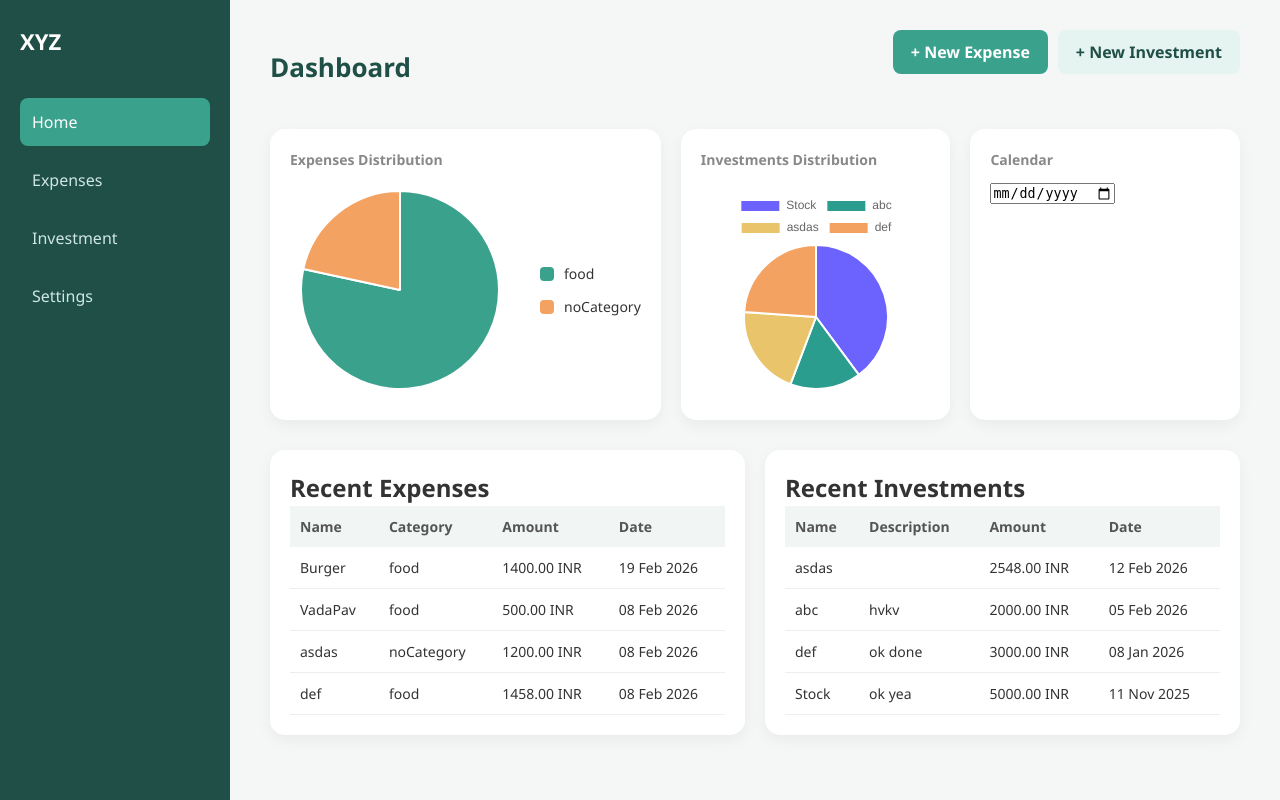
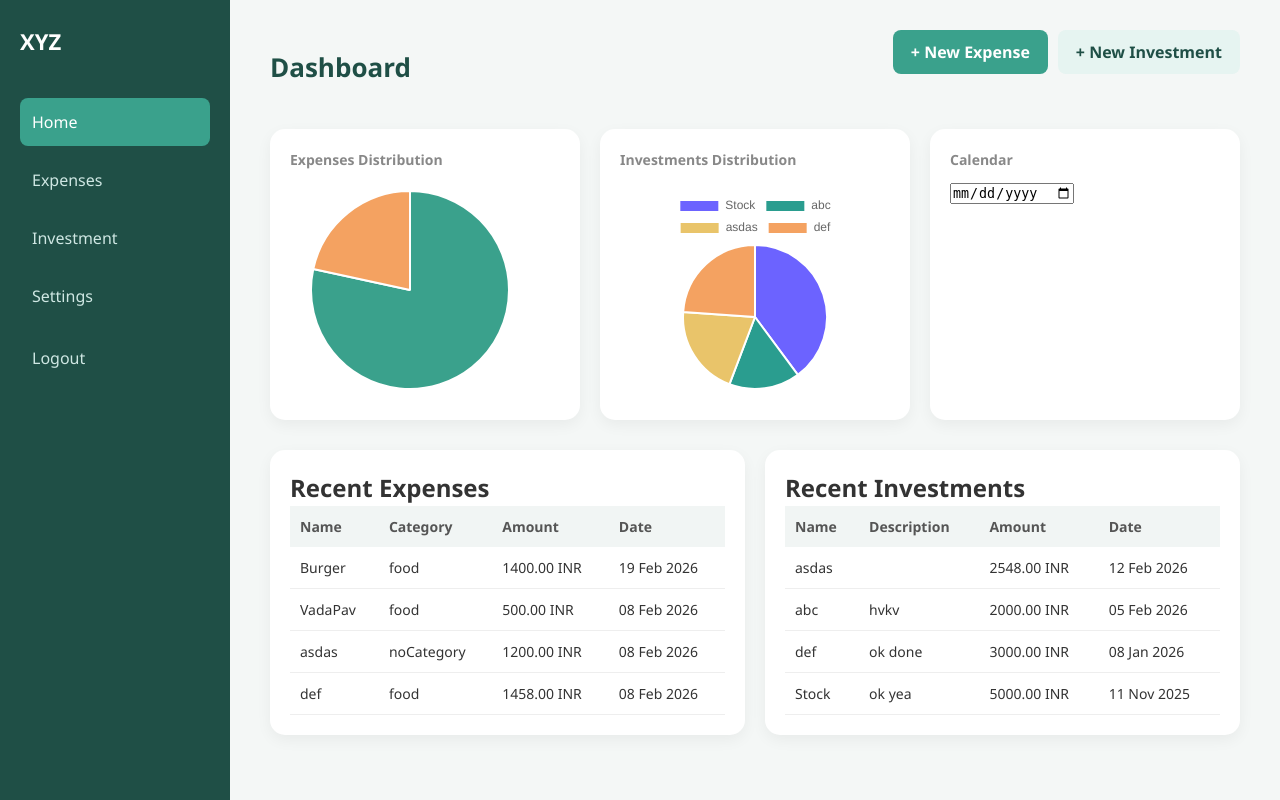
Before and after one commit to Naman-Punamiya/Expense-Tracker, a Django app: page / in a window 1280 px wide. Run offline with Django 3.2, Linux system fonts and the light colour scheme; a user stored in the database is signed in; data comes from the database, SQL or seed files in the repository; both versions use the stored data as it was after the commit.

Commit message:
Logout feature added

```diff
--- a/expenseTracker/urls.py
+++ b/expenseTracker/urls.py
@@ -16,6 +16,11 @@
 from django.contrib import admin
 from django.urls import include, path
 import expenseTracker.views as views
+from django.contrib.auth.views import LogoutView
+
+
+
+
 from . import views
 
 
@@ -26,5 +31,7 @@
     path('admin/', admin.site.urls),
     path('settings/', views.settings, name='settings'),
     path('expenses/', include('expenses.urls')),
-    path('investment/', include('investment.urls')),
+   path('', include('expenses.urls')),
+    path('logout/', LogoutView.as_view(next_page='login'), name='logout'),
+   path('', include('investment.urls')),
 ]
--- a/investment/urls.py
+++ b/investment/urls.py
@@ -1,9 +1,15 @@
 from django.urls import path
 from . import views
+from django.contrib.auth import views as auth_views
 
 urlpatterns = [
+ path('login/', auth_views.LoginView.as_view(template_name='project_login.html'), name='login'),
+
     path('', views.investment, name='investment'),
     path('new_investment/', views.add_investment, name="add_investment"),
     path('edit/<int:id>/', views.edit_investment, name="edit_investment"),
     path('delete/<int:id>/', views.delete_investment, name="delete_investment"),
+     path('investment/', views.investment, name='investment'),
+
+
 ]
--- a/static/style.css
+++ b/static/style.css
@@ -1515,3 +1515,53 @@
     width: 100%;
   }
 }
+.sidebar form {
+    margin: 0;
+}
+
+.sidebar .logout-btn {
+    background: none;
+    border: none;
+    color: white;
+    font-size: 18px;        /* same size as other links */
+    font-family: inherit;   /* same font */
+    text-align: left;
+    padding: 12px 20px;
+    width: 100%;
+    cursor: pointer;
+}
+
+.sidebar .logout-btn:hover {
+    background-color: #3aa18c;  /* same hover effect */
+    border-radius: 8px;
+}
+
+/* =========================
+   SIDEBAR LOGOUT SAME AS LINKS
+========================= */
+
+.sidebar form {
+  margin: 0;
+}
+
+.sidebar .logout-btn {
+  display: block;
+  width: 100%;
+  padding: 12px;
+  margin-bottom: 10px;
+  border-radius: 8px;
+  background: none;
+  border: none;
+  text-align: left;
+  text-decoration: none;
+  font-family: 'Segoe UI', sans-serif;   /* same font */
+  font-size: 16px;                       /* same size */
+  color: #cfe7e3;                        /* same color */
+  cursor: pointer;
+  transition: 0.3s;
+}
+
+.sidebar .logout-btn:hover {
+  background: #2c6b5f;
+  color: #fff;
+}
--- a/templates/project_homepage.html
+++ b/templates/project_homepage.html
@@ -23,13 +23,19 @@
       <a href="{% url 'expenses' %}">Expenses</a>
       <a href="{% url 'investment' %}">Investment</a>
       <a href="{% url 'settings' %}">Settings</a>
+
+      <!-- ✅ LOGOUT BUTTON (POST METHOD) -->
+      <form action="{% url 'logout' %}" method="post" style="margin-top:15px;">
+        {% csrf_token %}
+        <button type="submit" class="logout-btn">Logout</button>
+      </form>
+
     </div>
 
 
     <!-- ================= MAIN ================= -->
     <div class="main">
 
-      <!-- Header -->
       <div class="header">
         <h1>Dashboard</h1>
 
@@ -48,7 +54,6 @@
       <!-- ================= CHART CARDS ================= -->
       <div class="cards">
 
-        <!-- Expenses Chart -->
         <div class="card">
           <h3>Expenses Distribution</h3>
 
@@ -61,8 +66,6 @@
           </div>
         </div>
 
-
-        <!-- Investment Chart -->
         <div class="card">
           <h3>Investments Distribution</h3>
 
@@ -71,8 +74,6 @@
           </div>
         </div>
 
-
-        <!-- Calendar -->
         <div class="card">
           <h3>Calendar</h3>
           <input type="date">
@@ -84,7 +85,6 @@
       <!-- ================= TABLES ================= -->
       <div class="bottom-tables">
 
-        <!-- Recent Expenses -->
         <div class="table-card">
           <h2>Recent Expenses</h2>
 
@@ -101,26 +101,14 @@
             <tbody>
               {% for expense in recent_expenses %}
               <tr>
-                <td>
-                  {{ expense.expenseName }}
-                </td>
-
+                <td>{{ expense.expenseName }}</td>
                 <td>{{ expense.category }}</td>
-
-                <td>
-                  {{ expense.amount }}
-                  {{ expense.currency }}
-                </td>
-
-                <td>
-                  {{ expense.date|date:"d M Y" }}
-                </td>
+                <td>{{ expense.amount }} {{ expense.currency }}</td>
+                <td>{{ expense.date|date:"d M Y" }}</td>
               </tr>
               {% empty %}
               <tr>
-                <td colspan="4">
-                  No recent expenses
-                </td>
+                <td colspan="4">No recent expenses</td>
               </tr>
               {% endfor %}
             </tbody>
@@ -128,7 +116,6 @@
         </div>
 
 
-        <!-- Recent Investments -->
         <div class="table-card">
           <h2>Recent Investments</h2>
 
@@ -147,19 +134,12 @@
               <tr>
                 <td>{{ inv.investmentName }}</td>
                 <td>{{ inv.description }}</td>
-                <td>
-                  {{ inv.amount }}
-                  {{ inv.currency }}
-                </td>
-                <td>
-                  {{ inv.date|date:"d M Y" }}
-                </td>
+                <td>{{ inv.amount }} {{ inv.currency }}</td>
+                <td>{{ inv.date|date:"d M Y" }}</td>
               </tr>
               {% empty %}
               <tr>
-                <td colspan="4">
-                  No recent investments
-                </td>
+                <td colspan="4">No recent investments</td>
               </tr>
               {% endfor %}
             </tbody>
@@ -173,25 +153,13 @@
   </div>
 
 
-
   <!-- ================= CHART SCRIPT ================= -->
   <script>
 
-    /* ================= EXPENSE CHART ================= */
+    const expensesColors = ['#3aa18c','#f4a261','#6c63ff','#e76f51','#264653'];
 
-    const expensesColors = [
-        '#3aa18c',
-        '#f4a261',
-        '#6c63ff',
-        '#e76f51',
-        '#264653'
-    ];
-
-    const expensesLabels =
-        {{ expenses_labels|default:"[]"|safe }};
-
-    const expensesValues =
-        {{ expenses_data|default:"[]"|safe }};
+    const expensesLabels = {{ expenses_labels|default:"[]"|safe }};
+    const expensesValues = {{ expenses_data|default:"[]"|safe }};
 
     const expensesChart = new Chart(
         document.getElementById('expensesChart'),
@@ -207,29 +175,15 @@
             options: {
                 responsive: true,
                 maintainAspectRatio: false,
-                plugins: {
-                    legend: { display:false }
-                }
+                plugins: { legend: { display:false } }
             }
         }
     );
 
+    const investmentColors = ['#6c63ff','#2a9d8f','#e9c46a','#f4a261','#e76f51'];
 
-    /* ================= INVESTMENT CHART ================= */
-
-    const investmentColors = [
-        '#6c63ff',
-        '#2a9d8f',
-        '#e9c46a',
-        '#f4a261',
-        '#e76f51'
-    ];
-
-    const investmentLabels =
-        {{ investment_labels|default:"[]"|safe }};
-
-    const investmentValues =
-        {{ investment_data|default:"[]"|safe }};
+    const investmentLabels = {{ investment_labels|default:"[]"|safe }};
+    const investmentValues = {{ investment_data|default:"[]"|safe }};
 
     new Chart(
         document.getElementById('investmentChart'),
@@ -242,43 +196,11 @@
                     backgroundColor: investmentColors
                 }]
             },
-            options: {
-                responsive: true,
-                maintainAspectRatio:false
-            }
+            options: { responsive: true, maintainAspectRatio:false }
         }
     );
 
-
-    /* ================= CUSTOM LEGEND ================= */
-
-    const legend = document.getElementById("expensesLegend");
-
-    if (expensesLabels.length > 0) {
-
-        expensesLabels.forEach((label, i) => {
-
-            const item = document.createElement("div");
-            item.classList.add("legend-item");
-
-            const color = document.createElement("span");
-            color.classList.add("legend-color");
-            color.style.backgroundColor =
-                expensesColors[i % expensesColors.length];
-
-            const text = document.createElement("span");
-            text.textContent = label;
-
-            item.appendChild(color);
-            item.appendChild(text);
-
-            legend.appendChild(item);
-        });
-    }
-
-</script>
-
+  </script>
 
 </body>
-
 </html>
```
Also changed, not shown: expenseTracker/settings.py (+6 -2 lines), db.sqlite3.
